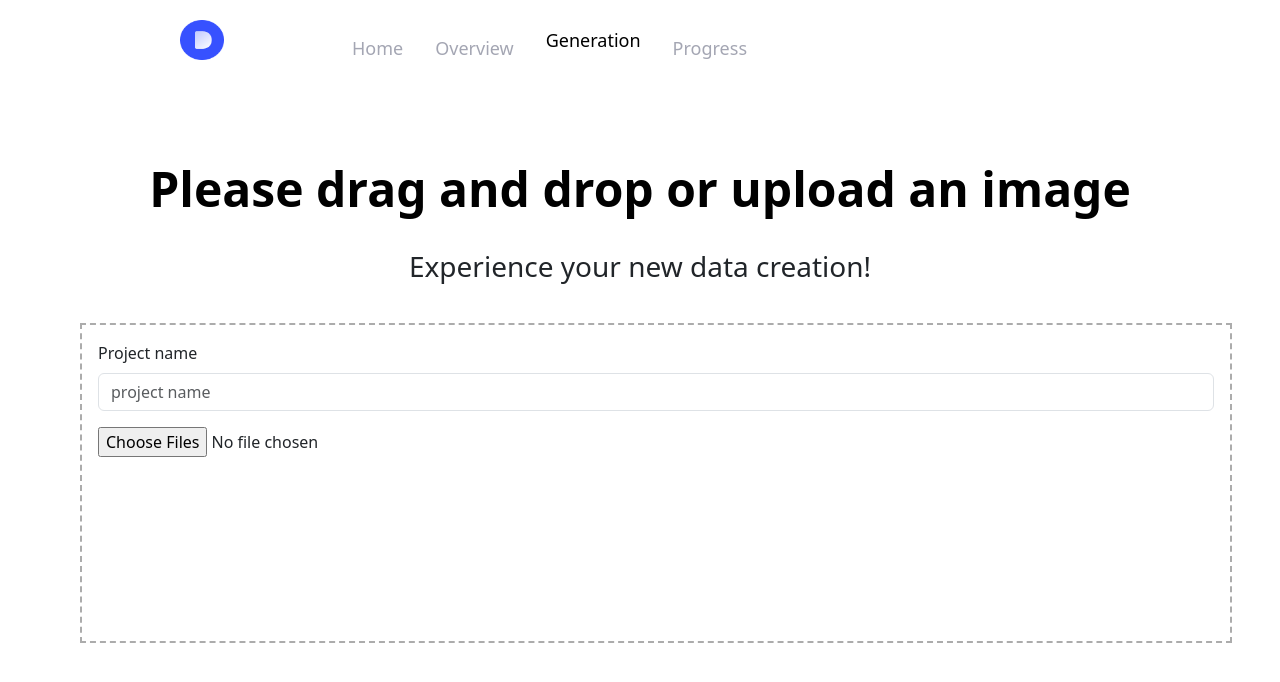
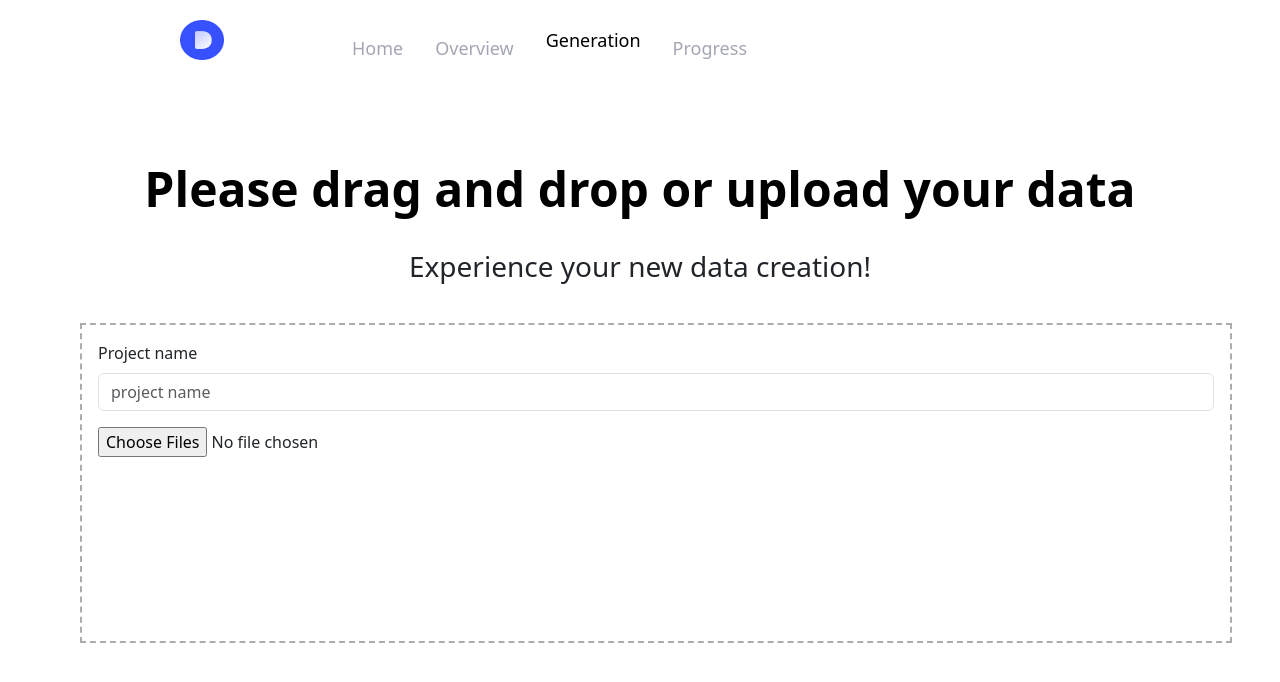
Before and after one commit to byunnn/GM-web, a React (Create React App) app: page / in a window 1280 px wide. Shown: the top 682 px of the page. Built offline with nearby package versions, Linux system fonts and the light colour scheme.

Commit message:
feat : remove home-third page

```diff
--- a/src/Components/Generation/Generation.js
+++ b/src/Components/Generation/Generation.js
@@ -142,7 +142,7 @@ const Generation = ({ setPage, setPageNum }) => {
             (
               <div>
                 <Row className="text-center">
-                  <h2 className="head1">Please drag and drop or upload an image</h2>
+                  <h2 className="head1">Please drag and drop or upload your data</h2>
                 </Row>
 
                 <Row className='text-center mt-4'>
--- a/src/Components/Home/Home.js
+++ b/src/Components/Home/Home.js
@@ -18,7 +18,7 @@ const Home = ({ setPage, setPageNum }) => {
 
     let options = {
         activeClass:          'active', // the class that is appended to the sections links
-        anchors: ['sectionOne', 'sectionTwo', 'sectionThree'], // the anchors for each sections
+        anchors: ['sectionOne', 'sectionTwo'], // the anchors for each sections
         arrowNavigation:      true, // use arrow keys
         className:            'SectionContainer', // the class name for the section container
         delay:                800, // the scroll animation speed
@@ -35,7 +35,7 @@ const Home = ({ setPage, setPageNum }) => {
         <SectionsContainer {...options}>
             <Section> <HomeFirst handleClick={handleClick}/></Section>
             <Section><HomeSecond handleClick={handleClick}/></Section>
-            <Section><HomeThird handleClick={handleClick}/></Section>
+            {/* <Section><HomeThird handleClick={handleClick}/></Section> */}
         </SectionsContainer>
       </>
     );
```
